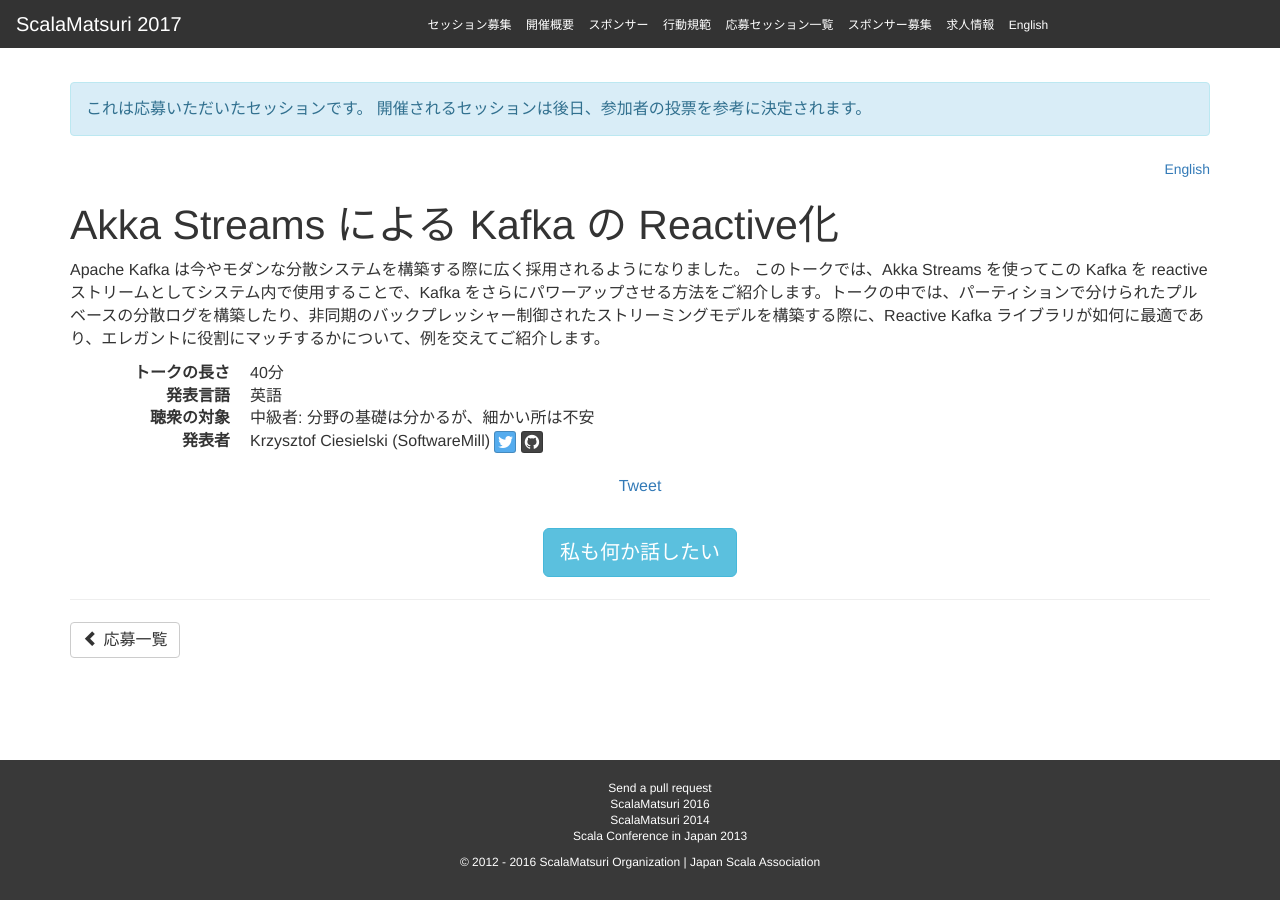
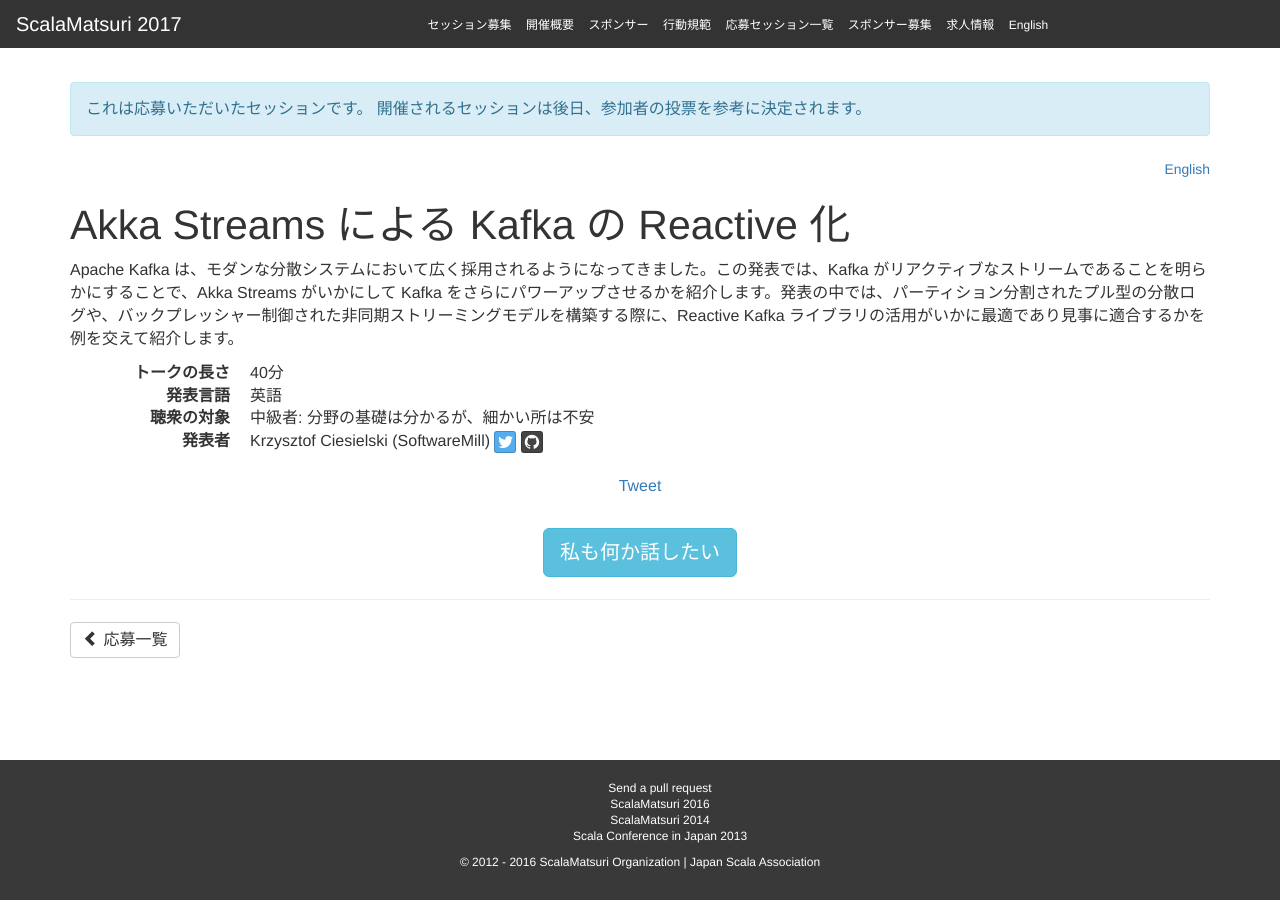
Before and after one commit to scalajp/2017.scalamatsuri.org, a Jekyll site: the page built from _candidates_ja/KrzysztofCiesielski_1.md, in a window 1280 px wide. Built offline with Jekyll 4.4.1, drawn with Linux system fonts in a browser that asks for light colours; nearby versions of some CDN libraries; comment, search, counter and statistics services are not loaded.

Commit message:
apply review comments

```diff
--- a/_candidates_ja/KrzysztofCiesielski_1.md
+++ b/_candidates_ja/KrzysztofCiesielski_1.md
@@ -1,6 +1,6 @@
 ---
 name: "Krzysztof Ciesielski"
-title: "Akka Streams による Kafka の Reactive化"
+title: "Akka Streams による Kafka の Reactive 化"
 length: 40
 audience: Intermediate
 language: English
@@ -12,4 +12,4 @@
   - Functional Programming
   - Tools
 ---
-Apache Kafka は今やモダンな分散システムを構築する際に広く採用されるようになりました。 このトークでは、Akka Streams を使ってこの Kafka を reactive ストリームとしてシステム内で使用することで、Kafka をさらにパワーアップさせる方法をご紹介します。トークの中では、パーティションで分けられたプルベースの分散ログを構築したり、非同期のバックプレッシャー制御されたストリーミングモデルを構築する際に、Reactive Kafka ライブラリが如何に最適であり、エレガントに役割にマッチするかについて、例を交えてご紹介します。
+Apache Kafka は、モダンな分散システムにおいて広く採用されるようになってきました。この発表では、Kafka がリアクティブなストリームであることを明らかにすることで、Akka Streams がいかにして Kafka をさらにパワーアップさせるかを紹介します。発表の中では、パーティション分割されたプル型の分散ログや、バックプレッシャー制御された非同期ストリーミングモデルを構築する際に、Reactive Kafka ライブラリの活用がいかに最適であり見事に適合するかを例を交えて紹介します。
```
